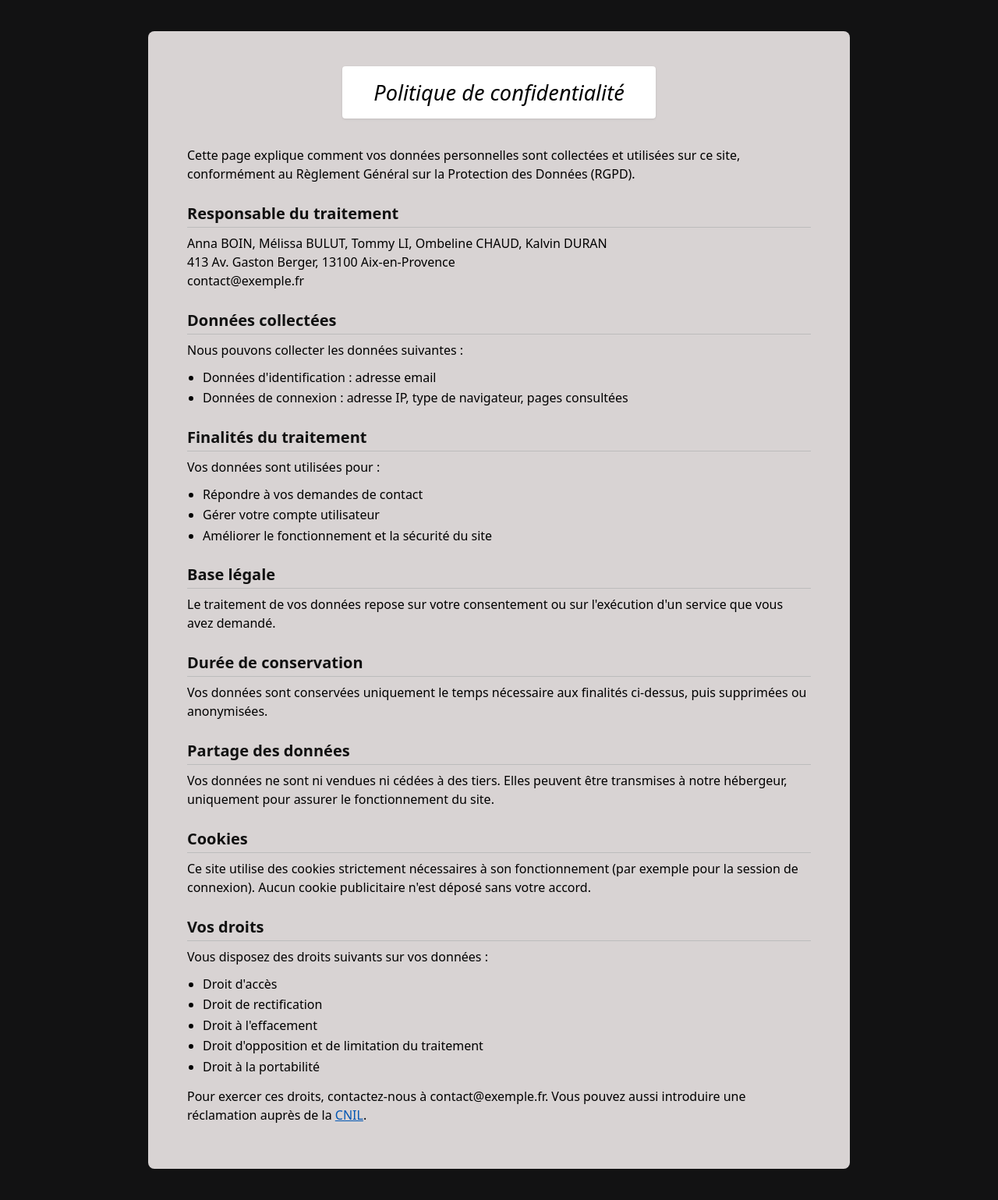
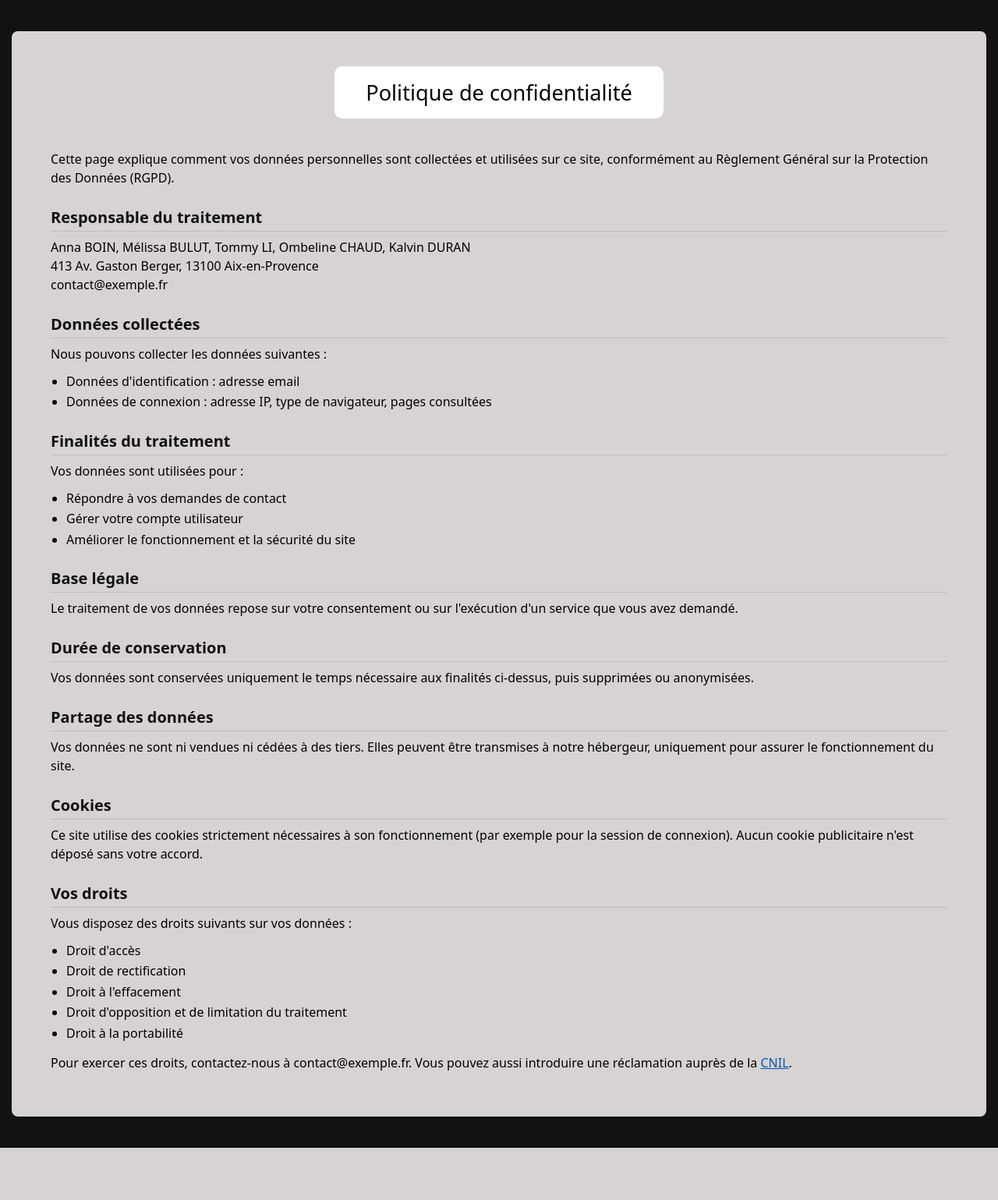
Before and after one commit to SAEDeuxiemeA/SAEdeuxiemeA, a PHP site: page /application/vue/ViewConfidentiality.php in a window 1280 px wide. Shown: the part 112-1651 px from the top of the page at 78% size. After the commit the page ends 1584 px from the top, so only its background shows below. Run offline with PHP 8.4, Linux system fonts and the light colour scheme.

Commit message:
feat(feature/CSS) : modification du CSS de la page confidentiality

```diff
--- a/application/CSS/confidentiality.css
+++ b/application/CSS/confidentiality.css
@@ -1,6 +1,5 @@
 main {
-    width: 90%;
-    max-width: 900px;
+    width: calc(100% - 30px);
     margin: 20px auto;
     background-color: #d8d3d3;
     border-radius: 8px;
@@ -15,13 +14,11 @@ main h1 {
     text-align: center;
     font-size: 1.2rem;
     font-weight: normal;
-    font-style: italic;
     padding: 12px 20px;
     margin: 0 auto 25px auto;
-    border-radius: 4px;
+    border-radius: 10px;
     width: fit-content;
     max-width: 90%;
-    box-shadow: 0 1px 3px rgba(0,0,0,0.1);
 }
 
 main h2 {
@@ -80,6 +77,7 @@ main a {
 
 @media screen and (min-width: 1024px) {
     main {
+        min-height: calc(100vh - 160px);
         padding: 45px 50px;
         margin: 40px auto;
     }
@@ -87,6 +85,6 @@ main a {
     main h1 {
         font-size: 1.7rem;
         padding: 15px 40px;
-        margin-bottom: 35px;
+        margin-bottom: 40px;
     }
 }
```
